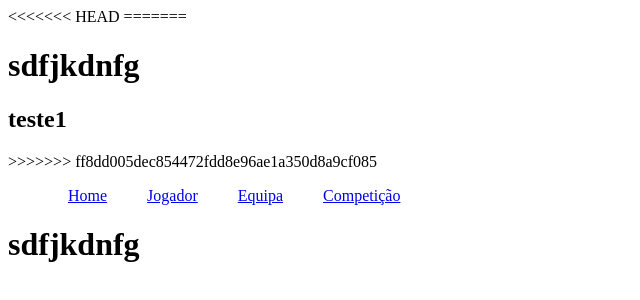
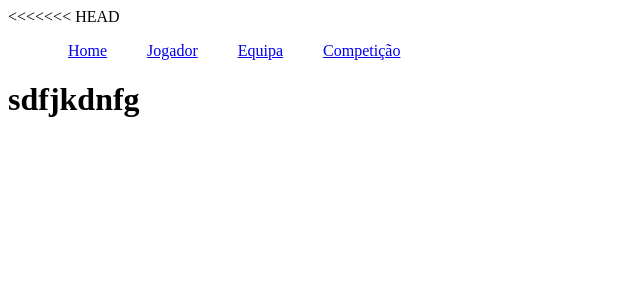
Before and after one commit to arturjsf/PI1617_Fase1, a plain HTML site: page www/index.html in a window 1280 px wide. Shown: the whole page, without its empty margins (0-640 px from the left). Drawn offline with Linux system fonts and the light colour scheme.

Commit message:
outro commit

```diff
--- a/www/index.html
+++ b/www/index.html
@@ -16,10 +16,6 @@
 
 <<<<<<< HEAD
 
-=======
-    <h1>sdfjkdnfg</h1>
-    <h2> teste1</h2>
->>>>>>> ff8dd005dec854472fdd8e96ae1a350d8a9cf085
 </div>
 
 <h1>sdfjkdnfg</h1>
```
